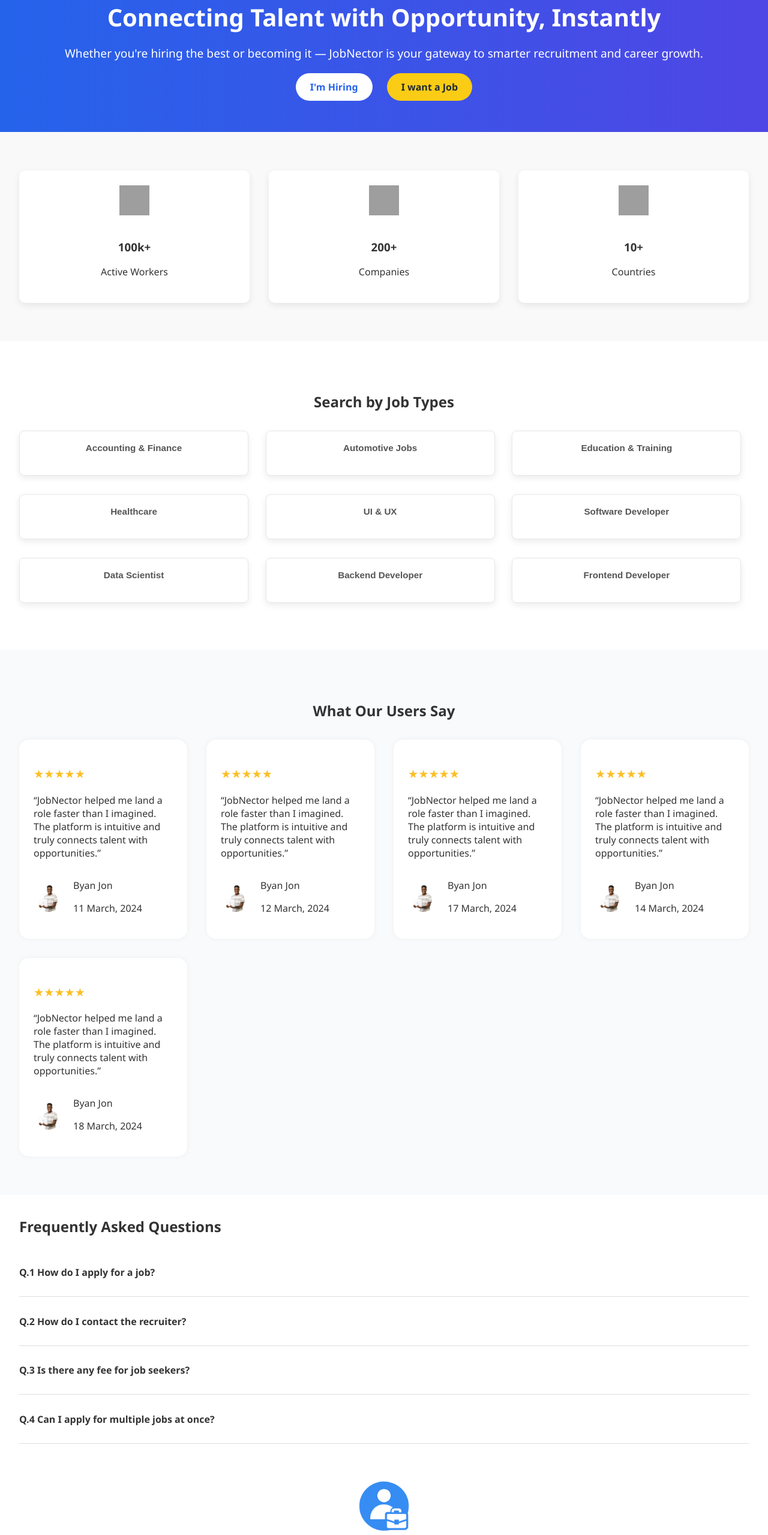
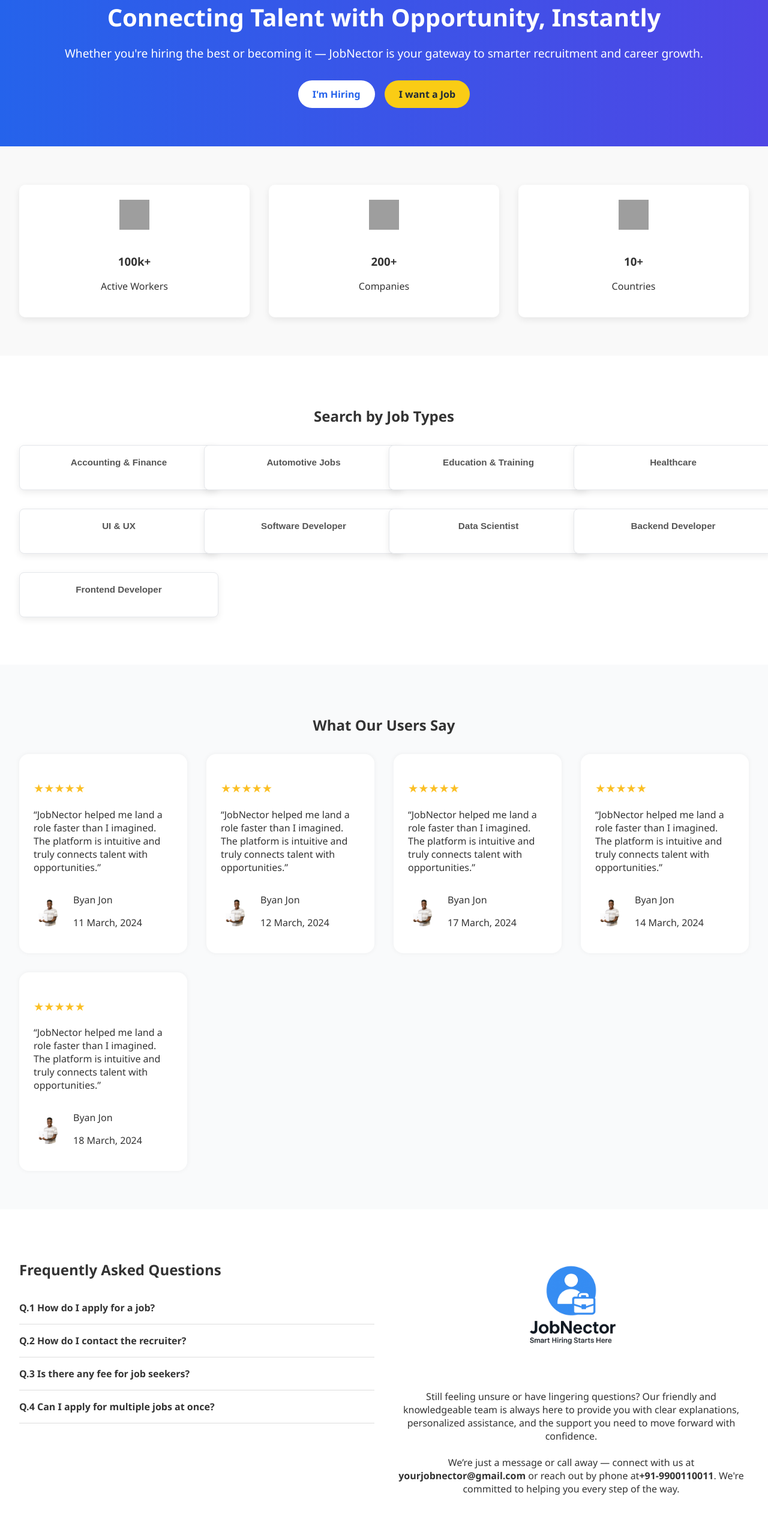
Before and after one commit to shivam2419/JobNector, a React (Create React App) app in the folder frontend/: page / in a window 1280 px wide. Shown: the part 160-2719 px from the top of the page at 60% size. Built offline with nearby package versions, Linux system fonts and the light colour scheme; grey boxes are pictures that could not be loaded.

Commit message:
Content fixed

```diff
--- a/frontend/src/components/Navbar.jsx
+++ b/frontend/src/components/Navbar.jsx
@@ -102,9 +102,17 @@
           <Link to="/about" onClick={toggleSidebar}>
             About
           </Link>
-          <Link to="/contact" onClick={toggleSidebar}>
-            Contact
-          </Link>
+          {authenticated ? (
+              <>
+                <button onClick={logout} className="sidebar-logout-btn">
+                  Logout
+                </button>
+              </>
+            ) : (
+              <Link to="/login-signup" className="sidebar-login-btn">
+                Login
+              </Link>
+            )}
         </div>
         <ul className={`navbar-menu ${menuOpen ? "active" : ""}`}>
           <li>
--- a/frontend/src/style/Home.css
+++ b/frontend/src/style/Home.css
@@ -3,6 +3,7 @@
   color: #333;
 }
 
+/* Hero Section */
 .hero-section {
   background: linear-gradient(to right, #2563eb, #4f46e5);
   color: white;
@@ -20,12 +21,19 @@
   margin-bottom: 2rem;
 }
 
+.hero-buttons {
+  display: flex;
+  flex-wrap: wrap;
+  justify-content: center;
+  gap: 1rem;
+}
+
 .hero-buttons a {
-  margin: 0 0.75rem;
   padding: 0.75rem 1.5rem;
   border-radius: 25px;
   font-weight: 600;
   text-decoration: none;
+  white-space: nowrap;
 }
 
 #hire-btn {
@@ -38,6 +46,7 @@
   color: #1f2937;
 }
 
+/* Stats Section */
 .stats-section {
   display: flex;
   justify-content: center;
@@ -61,6 +70,8 @@
   height: 50px;
   margin-bottom: 1rem;
 }
+
+/* Job Types */
 .job-type {
   padding: 1rem;
   background-color: #f0f4f8;
@@ -80,7 +91,7 @@
 
 .job-type-grid {
   display: grid;
-  grid-template-columns: repeat(auto-fit, minmax(300px, 1fr));
+  grid-template-columns: repeat(auto-fit, minmax(280px, 1fr));
   gap: 1rem;
   margin-top: 2rem;
 }
@@ -91,6 +102,7 @@
   border-radius: 0.75rem;
 }
 
+/* Testimonials */
 .testimonials-section {
   background: #f9fafb;
   padding: 4rem 2rem;
@@ -130,39 +142,74 @@
   border-radius: 50%;
 }
 
+/* FAQ Section */
 .faq-section {
   display: flex;
-  flex-direction: column;
-  padding: 1rem 2rem;
   gap: 2rem;
+  padding: 4rem 2rem;
+  flex-wrap: wrap;
 }
 
-@media (max-width: 768px) {
-  .hero-buttons a {
-    padding: 12px;
-  }
-  .faq-section {
-    flex-direction: row;
-    justify-content: space-between;
-  }
-}
-
-.faq-left {
-  flex: 1;
+.faq-left, .faq-right {
+  flex: 1 1 300px;
+  min-width: 280px;
 }
 
 .faq-right {
-  flex: 1;
   text-align: center;
 }
 
 .faq-right img {
   width: 200px;
   margin-bottom: 1rem;
+  max-width: 100%;
 }
 
 .faq-item {
-  padding: 0.5rem 0;
+  padding: 1rem 0;
   border-bottom: 1px solid #ddd;
   cursor: pointer;
 }
+.faq-item h4 {
+  margin: 0;
+}
+.faq-item p {
+  margin-top: 0.5rem;
+}
+
+/* Media Queries for Mobile */
+@media (max-width: 768px) {
+  .hero-content h1 {
+    font-size: 2rem;
+  }
+
+  .hero-content p {
+    font-size: 1rem;
+  }
+
+  .hero-buttons {
+    flex-direction: column;
+    gap: 0.75rem;
+  }
+
+  .stat-card {
+    width: 100%;
+    max-width: 300px;
+  }
+
+  .testimonials-grid {
+    grid-template-columns: 1fr;
+  }
+
+  .job-type-grid {
+    grid-template-columns: 1fr;
+  }
+
+  .faq-section {
+    flex-direction: column;
+  }
+
+  .faq-left, .faq-right {
+    text-align: center;
+  }
+}
```
